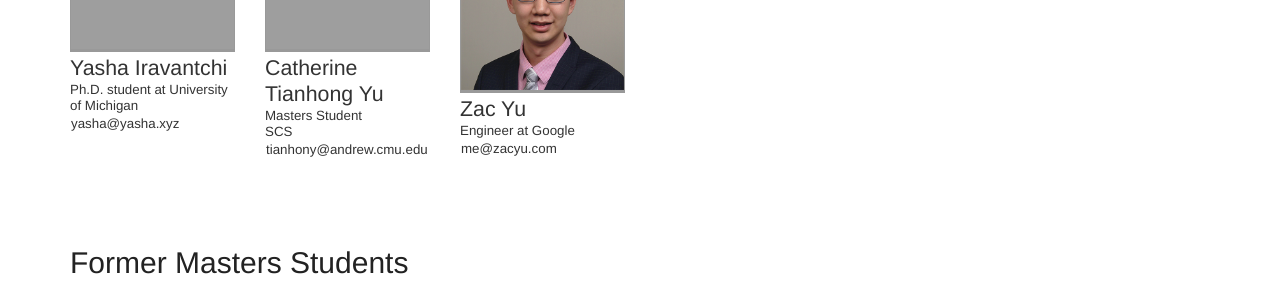
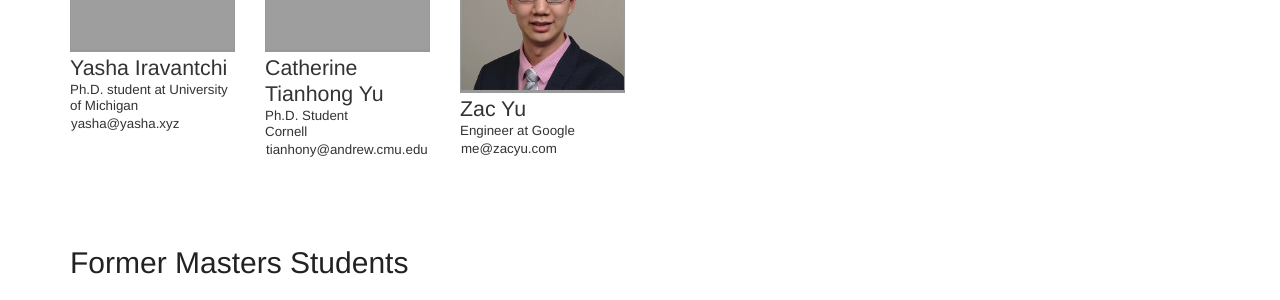
Before and after one commit to cmusmashlab/cmusmashlab.github.io, a Jekyll site: the page built from members/index.html, in a window 1280 px wide and 900 px high, scrolled down 1582 px. Shown: the part 152-452 px from the top of the window. Built offline with Jekyll 4.4.1, drawn with Linux system fonts in a browser that asks for light colours; nearby versions of some CDN libraries; some web fonts are replaced.

Commit message:
Update members.yml

```diff
--- a/_data/members.yml
+++ b/_data/members.yml
@@ -108,8 +108,8 @@
   image: /images/members/catherine.png
   email: tianhony@andrew.cmu.edu
   website: https://catherineyu.com
-  degree: Masters Student
-  affiliation: SCS
+  degree: Ph.D. Student
+  affiliation: Cornell
   status: past_collab
 
 - id: ysi
```
